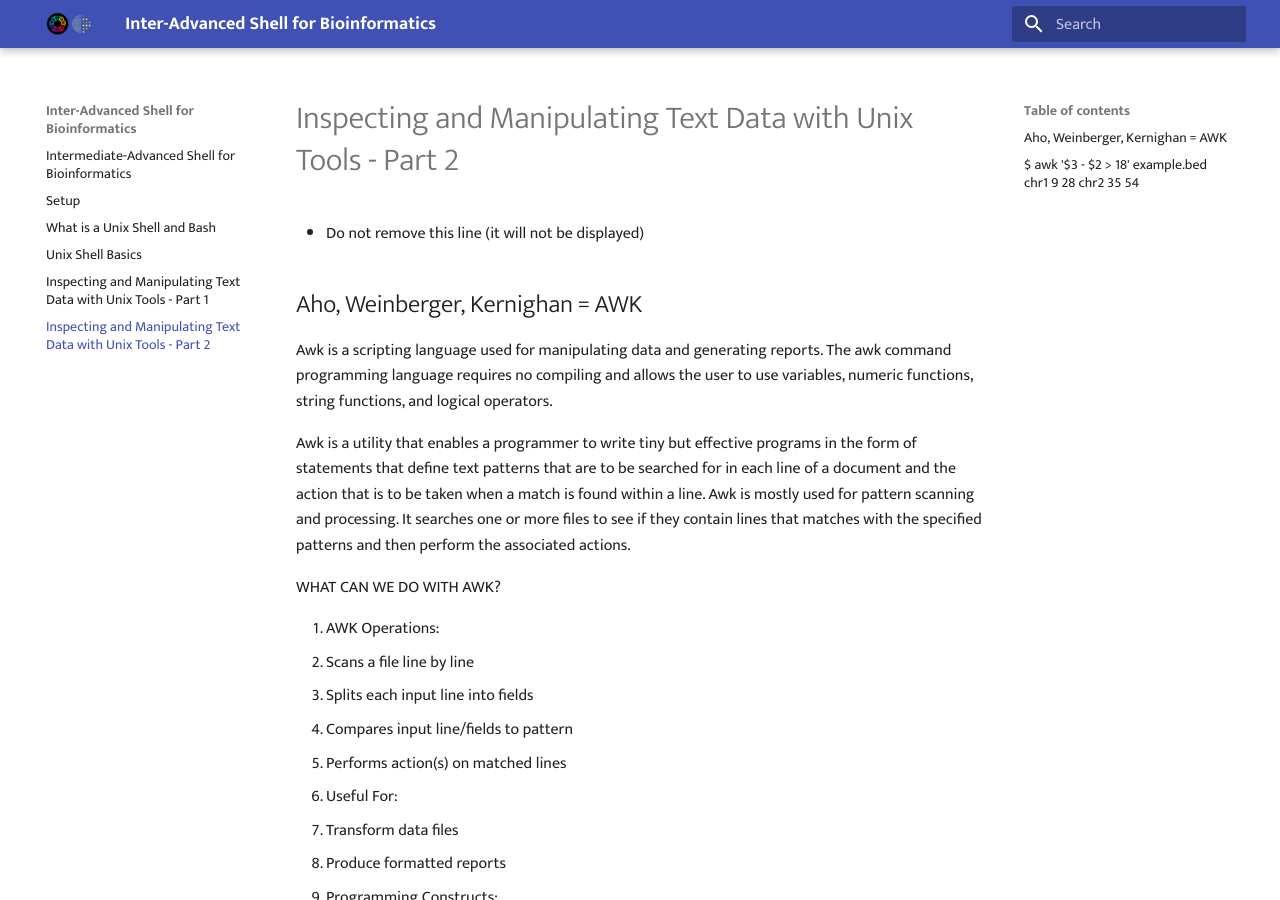
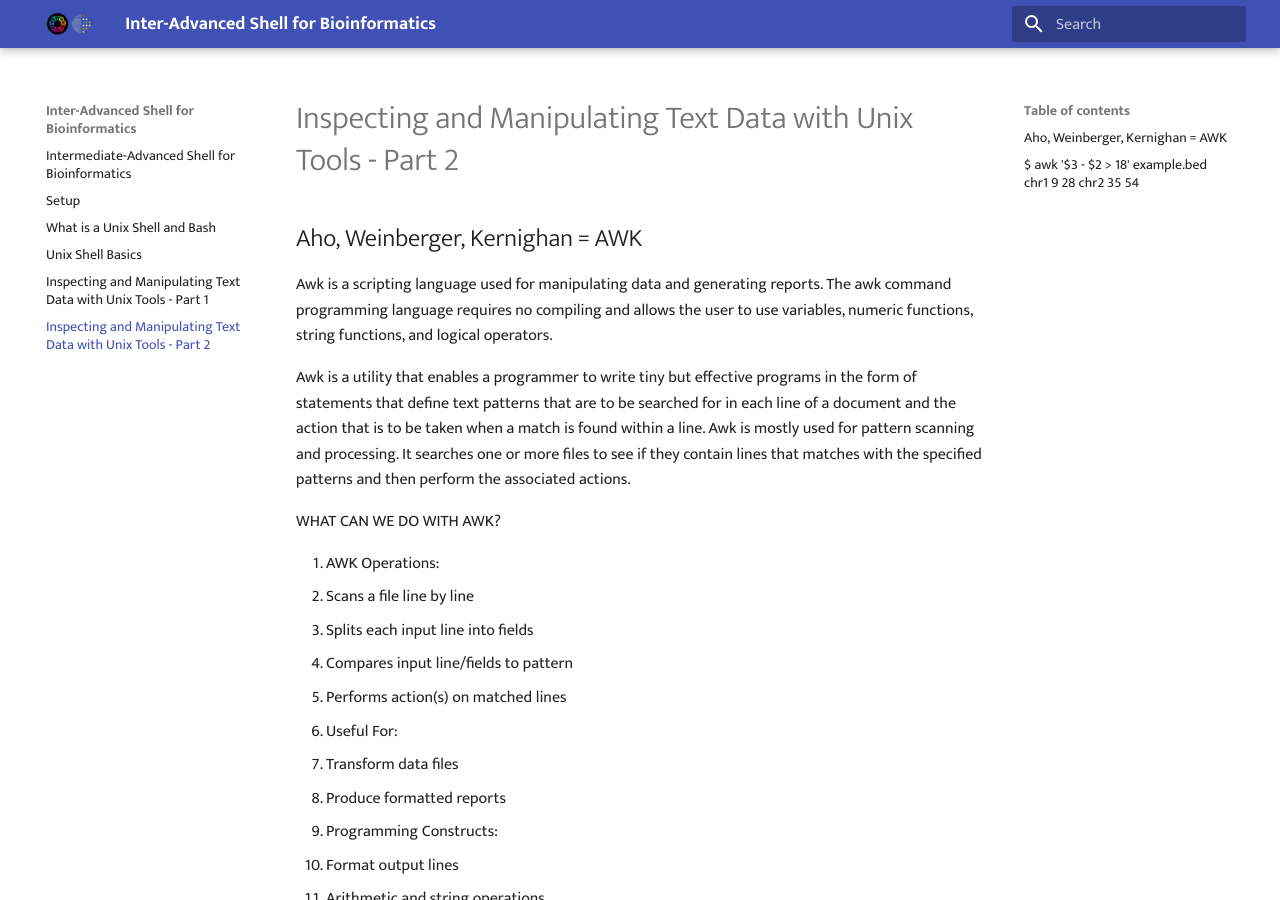
Before and after one commit to GenomicsAotearoa/shell-for-bioinformatics, an MkDocs documentation site: the page built from docs/5_inspectmanipulate2.md, in a window 1280 px wide and 900 px high. Built offline with MkDocs 1.6.1 and Material for MkDocs 9.7.7, drawn with Linux system fonts in a browser that asks for light colours.

Commit message:
remove toc from jekyll-theme

```diff
--- a/docs/5_inspectmanipulate2.md
+++ b/docs/5_inspectmanipulate2.md
@@ -1,7 +1,4 @@
 # Inspecting and Manipulating Text Data with Unix Tools - Part 2
-
-* Do not remove this line (it will not be displayed)
-{:toc}
 
 ## Aho, Weinberger, Kernighan = AWK
 
```
